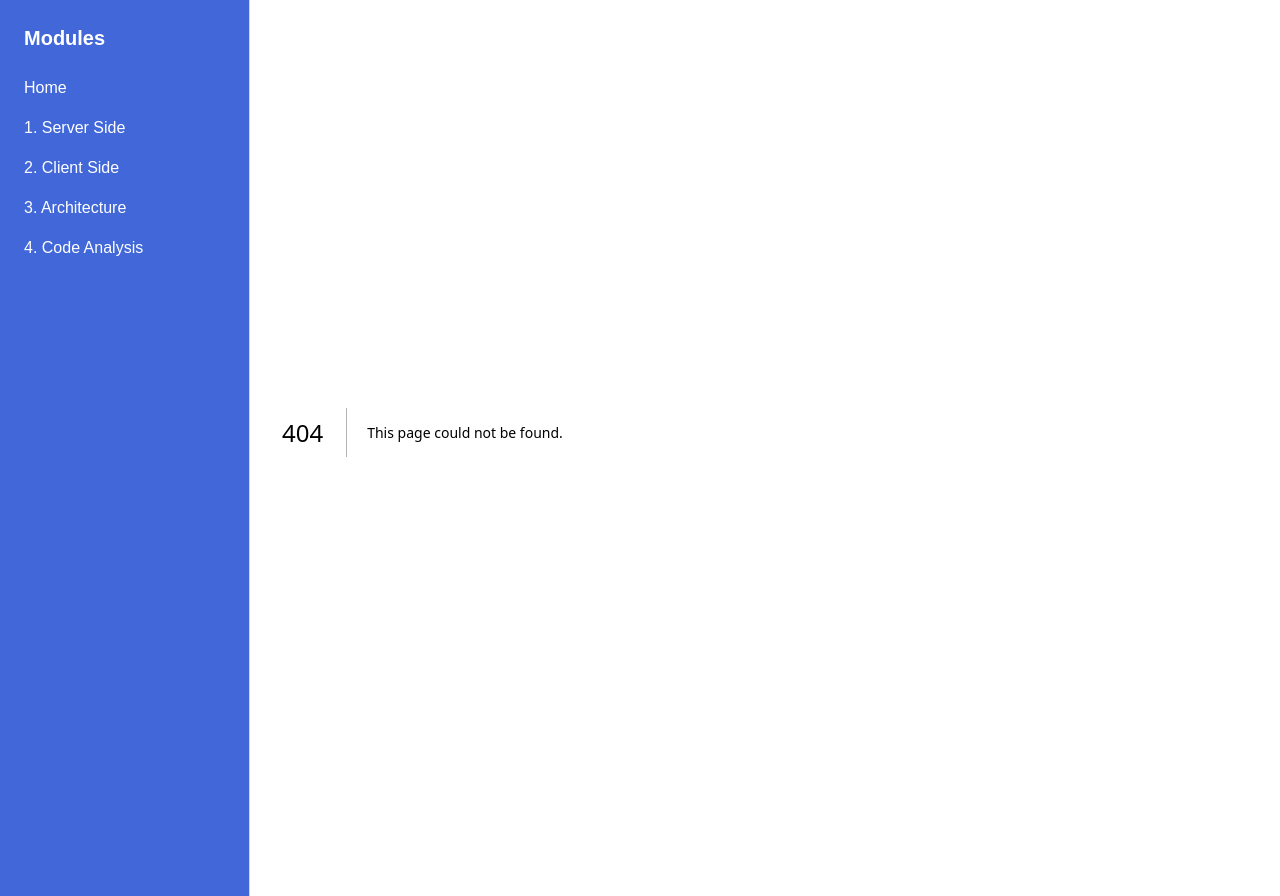
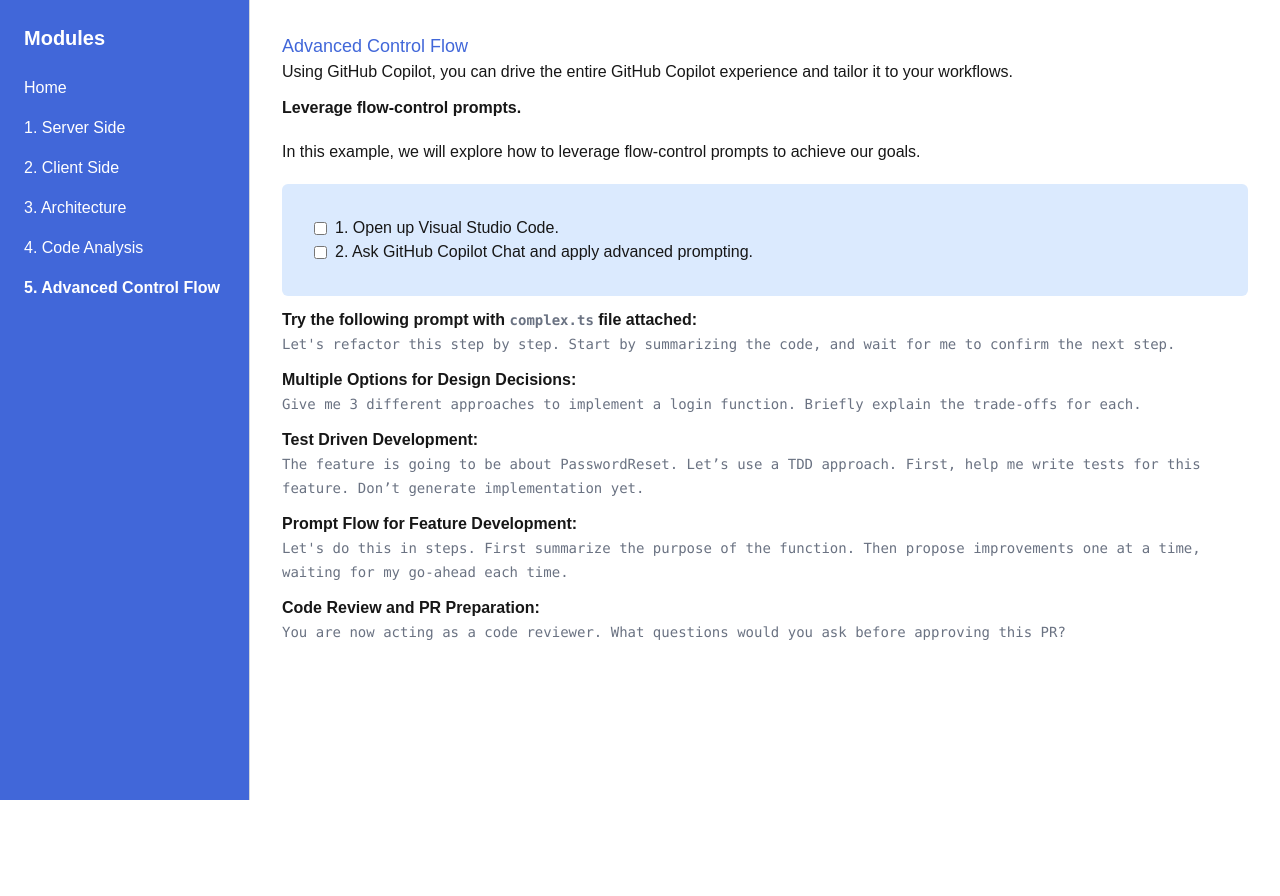
Before and after one commit to dminkovski/ghcp-advanced-ts, a Next.js app: page /advanced-control-flow in a window 1280 px wide. Before the commit this address had no page. After the commit the page ends 800 px from the top, so only its background shows below. Built offline with nearby package versions, Linux system fonts and the light colour scheme.

Commit message:
Advanced Control Flow

```diff
--- /dev/null
+++ b/src/app/advanced-control-flow/page.tsx
@@ -0,0 +1,31 @@
+'use client';
+
+import CodeBlock from "@/components/code-block";
+import { TodoItem, Todos } from "@/components/todo";
+
+export default function Page() {
+  return (
+    <div>
+      <div className=''>
+      <h1 className="text-primary text-lg">Advanced Control Flow</h1>
+      <p>Using GitHub Copilot, you can drive the entire GitHub Copilot experience and tailor it to your workflows.</p>
+      <p className='mt-3 mb-5 text-md font-bold'>Leverage flow-control prompts.</p>
+      <p>In this example, we will explore how to leverage flow-control prompts to achieve our goals.</p>
+      <Todos>
+        <TodoItem>1. Open up Visual Studio Code.</TodoItem>
+        <TodoItem>2. Ask GitHub Copilot Chat and apply advanced prompting.</TodoItem>
+      </Todos>
+      <p className='mt-3 text-md font-bold'>Try the following prompt with <CodeBlock>complex.ts</CodeBlock> file attached:</p>
+      <CodeBlock>{"Let's refactor this step by step. Start by summarizing the code, and wait for me to confirm the next step."}</CodeBlock>
+      <p className='mt-3 text-md font-bold'>Multiple Options for Design Decisions:</p>
+      <CodeBlock>{"Give me 3 different approaches to implement a login function. Briefly explain the trade-offs for each."}</CodeBlock>
+      <p className='mt-3 text-md font-bold'>Test Driven Development:</p>
+      <CodeBlock>{"The feature is going to be about PasswordReset. Let’s use a TDD approach. First, help me write tests for this feature. Don’t generate implementation yet."}</CodeBlock>
+      <p className='mt-3 text-md font-bold'>Prompt Flow for Feature Development:</p>
+      <CodeBlock>{"Let's do this in steps. First summarize the purpose of the function. Then propose improvements one at a time, waiting for my go-ahead each time."}</CodeBlock>
+      <p className='mt-3 text-md font-bold'>Code Review and PR Preparation:</p>
+      <CodeBlock>{"You are now acting as a code reviewer. What questions would you ask before approving this PR?"}</CodeBlock>
+    </div>
+    </div>
+  );
+}
--- a/src/app/architecture/page.tsx
+++ b/src/app/architecture/page.tsx
@@ -1,10 +1,10 @@
 'use client';
 
-import React from 'react';
+import CodeBlock from '@/components/code-block';
 import { TodoItem, Todos } from '@/components/todo';
 import architectureGif from '@public/ghcp-architecture.gif';
 import Image from 'next/image';
-import CodeBlock from '@/components/code-block';
+import React from 'react';
 
 const Instructions = () => {
   return (
@@ -20,9 +20,19 @@
       <TodoItem>4. Ask GitHub Copilot Chat to create a Service Layer for your Users API.</TodoItem>
     </Todos>
     <p className='mt-5 text-md font-bold'>Try the following prompt:</p>
-    <CodeBlock>"Let's create a Service Layer for the Users API."</CodeBlock>
+    <CodeBlock>{"Let's create a Service Layer for the Users API."}</CodeBlock>
+    <p className='mt-5 text-md font-bold'>Now try a better one:</p>
+    <CodeBlock>{"I want a clean service layer for our Users API in TypeScript. It should support create, read, update, delete."}</CodeBlock>
+    <p className='mt-5 text-md font-bold'>Try with Structure:</p>
+    <CodeBlock>{"Generate a UserService class that provides methods like createUser, getUserById, updateUser, and deleteUser."}</CodeBlock>
     <p className='mt-3 text-md font-bold'>Ask follow up questions:</p>
-    <CodeBlock>"How can we make sure it is according to safety best practices?"</CodeBlock>
+    <CodeBlock>{"How can we make sure it is according to safety best practices?"}</CodeBlock>
+    <h1 className="text-primary text-lg mt-5">Prompts Guideline:</h1>
+    <ul>
+    <li>Define the goal more clearly (CRUD, testing, DI, etc.)</li>
+    <li>They hint at file or class structure</li>
+    <li>They allow Copilot to predict your intent more accurately</li>
+    </ul>
     <div className='mt-5 bg-gray-100 p-4 rounded-md'>
         <h1 className="text-primary text-lg mt-5 mb-5">Chat Demo</h1>
         <Image
--- a/src/app/client-side/page.tsx
+++ b/src/app/client-side/page.tsx
@@ -1,23 +1,24 @@
+/* eslint-disable @typescript-eslint/no-unused-vars */
 'use client'
 
-import React, { useState } from 'react';
+import CodeBlock from '@/components/code-block';
+import { TodoItem, Todos } from '@/components/todo';
 import CompletionGif from "@public/ghcp-comment-completion.gif";
 import Image from 'next/image';
-import { Todos, TodoItem } from '@/components/todo';
-import CodeBlock from '@/components/code-block';
+import React, { useState } from 'react';
 
 const Instructions = () => {
   return (
     <div>
       <h1 className="text-primary text-lg">GithubCopilot leverages your Context</h1>
       <p>Go to the source code and implement the handleSearch function in <CodeBlock>src/app/integration/page.tsx</CodeBlock></p>
-      <p className='mt-3 text-md font-bold'>Use comments and try to use autocomplete to achieve the desired outcome.</p>
+      <p className='mt-3 text-md font-bold'>Use comments and try to use autocomplete to achieve the desired outcome:</p>
+      <CodeBlock>{'// OnChange save searchQuery'}</CodeBlock>
       <Todos completedMessage={<div> Congratulations! All todos are completed. <br /><span>Run <CodeBlock>`npm test client-side`</CodeBlock> in VS Code Terminal to check your implementation.</span></div>}>
-          <TodoItem>1. Create a state variable to hold the search query. <CodeBlock>// State variable to hold the search query</CodeBlock></TodoItem>
-          <TodoItem>2. Create a function to handle search input changes. <CodeBlock>// Function to handle search input changes</CodeBlock></TodoItem>
-          <TodoItem>3. Create a function to fetch search results based on the query. <CodeBlock>// Function to fetch search results</CodeBlock></TodoItem>
-          <TodoItem>4. Display the search results dynamically. <CodeBlock>// Display search results</CodeBlock></TodoItem>
-          <TodoItem>5. Add error handling for failed search requests. <CodeBlock>// Handle errors gracefully</CodeBlock></TodoItem>
+          <TodoItem>1. Write a function to handle search input changes. <CodeBlock>{'// OnChange save searchQuery'}</CodeBlock></TodoItem>
+          <TodoItem>2. Write a function to fetch search results based on the query. <CodeBlock>{'// Fetch results from API '}</CodeBlock></TodoItem>
+          <TodoItem>3. Display the search results dynamically. <CodeBlock>{'// Display search results'}</CodeBlock></TodoItem>
+          <TodoItem>4. Add error handling for failed search requests. <CodeBlock>{'// Handle error and display it'}</CodeBlock></TodoItem>
         </Todos>
     </div>
   );
--- /dev/null
+++ b/src/app/code-analysis/components/complex.ts
@@ -0,0 +1,32 @@
+/* eslint-disable @typescript-eslint/no-unused-vars */
+/* eslint-disable prefer-const */
+/* eslint-disable @typescript-eslint/no-explicit-any */
+
+// !!!INSECURE & COMPLEX ON PURPOSE: DO NOT USE IN PRODUCTION
+
+import { NextApiRequest, NextApiResponse } from "next";
+
+let users: any[] = [];
+
+export async function login(req: NextApiRequest,
+  res: NextApiResponse) {
+  try {
+    const { username, password } = req.body;
+    const user = users.find((u) => u.username == username);
+
+    if (!user) {
+      res.status(404).send("User not found");
+      return;
+    }
+    if (user.password != password) {
+      res.status(401).send("Invalid password");
+      return;
+    }
+    const token = Buffer.from(`${username}:${Date.now()}`).toString("base64");
+    console.log("User logged in:", username, "with token:", token);
+
+    res.status(200).send({ token });
+  } catch (e: unknown) {
+    res.status(500).send("Something went wrong");
+  }
+}
--- a/src/app/code-analysis/page.tsx
+++ b/src/app/code-analysis/page.tsx
@@ -1,7 +1,7 @@
 'use client';
 
 import CodeBlock from "@/components/code-block";
-import { Todos, TodoItem } from "@/components/todo";
+import { TodoItem, Todos } from "@/components/todo";
 
 export default function Page() {
   const fetchData = async () => {
@@ -25,9 +25,15 @@
         <TodoItem>3. Ask GitHub Copilot Chat to review specific files or suggest improvements.</TodoItem>
       </Todos>
       <p className='mt-3 text-md font-bold'>Try the following prompt:</p>
-      <CodeBlock>"Can you analyze the code in src/app/code-analysis/page.tsx and suggest improvements?"</CodeBlock>
+      <CodeBlock>{"Can you analyze the code fetchData in src/app/code-analysis/page.tsx and suggest improvements?"}</CodeBlock>
+      <p className='mt-3 text-md font-bold'>Focusing on technical-debt:</p>
+      <CodeBlock>{"Review the fetchData function in src/app/code-analysis/page.tsx for any code smells, unnecessary complexity, or missed abstraction opportunities."}</CodeBlock>
+      <p className='mt-3 text-md font-bold'>Security Review:</p>
+      <CodeBlock>{"Check for potential security in src/app/code-analysis/components/complex.ts issues, such as unsafe inputs, client-side secrets, or unescaped output."}</CodeBlock>
+      <p className='mt-3 text-md font-bold'>Refactoring and Optimization:</p>
+      <CodeBlock>{"Suggest how to refactor src/app/code-analysis/components/complex.ts into smaller, reusable components or hooks, if applicable. Highlight what logic can be extracted."}</CodeBlock>
       <p className='mt-3 text-md font-bold'>Ask follow-up questions:</p>
-      <CodeBlock>"What are the best practices for maintaining clean and readable code?"</CodeBlock>
+      <CodeBlock>{"What are the best practices for maintaining clean and readable code?"}</CodeBlock>
     </div>
     </div>
   );
--- a/src/app/layout.tsx
+++ b/src/app/layout.tsx
@@ -1,14 +1,13 @@
 "use client";
-
-import type { Metadata } from "next";
-import { Geist, Geist_Mono } from "next/font/google";
-import clsx from "clsx";
-import { usePathname } from "next/navigation";
-
-import Link from "next/link";
 
 import "./globals.css";
 import "./colors.css";
+
+import clsx from "clsx";
+import type { Metadata } from "next";
+import { Geist, Geist_Mono } from "next/font/google";
+import Link from "next/link";
+import { usePathname } from "next/navigation";
 
 const geistSans = Geist({
   variable: "--font-geist-sans",
@@ -19,11 +18,6 @@
   variable: "--font-geist-mono",
   subsets: ["latin"],
 });
-
-const metadata: Metadata = {
-  title: "GitHub Copilot Advanced",
-  description: "Learn how to use GitHub Copilot effectively",
-};
 
 export default function RootLayout({
   children,
@@ -81,6 +75,14 @@
               >
                 4. Code Analysis
               </Link>
+              <Link
+                href="/advanced-control-flow"
+                className={clsx("hover:underline", {
+                  "font-bold": activePathname === "/advanced-control-flow",
+                })}
+              >
+                5. Advanced Control Flow
+              </Link>
             </nav>
           </aside>
           <main className="p-8">
--- a/src/app/page.tsx
+++ b/src/app/page.tsx
@@ -1,5 +1,5 @@
+import copilotImage from "@public/copilot.png";
 import Image from "next/image";
-import copilotImage from "@public/copilot.png";
 
 export default function Home() {
   return (
@@ -20,7 +20,7 @@
           Each example demonstrates a specific use case, such as integrating Copilot into your daily workflow, writing code faster, improving developer experience, reducing boilerplate, and onboarding onto new codebases.
         </p>
         <p className="text-black">
-          Follow the links to dive into each scenario and see how Copilot can transform your coding experience.
+          Follow the links on the left to dive into each scenario and see how Copilot can transform your coding experience.
         </p>
     </div>
   );
--- a/src/app/server-side/page.tsx
+++ b/src/app/server-side/page.tsx
@@ -8,16 +8,14 @@
     <div className=''>
     <h1 className="text-primary text-lg">Github Copilot helps you code faster.</h1>
     <p>Go to the source code and implement the validate function in <CodeBlock>src/pages/api/validate-signup-form.ts</CodeBlock> for the form in <CodeBlock>src/app/server-side/components/form.tsx</CodeBlock></p>
-    <p className='mt-3 text-md font-bold'>Leverage autocomplete to achieve the desired outcome.</p>
+    <p className='mt-3 text-md font-bold'>Leverage autocomplete to achieve the desired outcome. Start typing:</p>
+    <CodeBlock>{'if ...'}</CodeBlock>
     <Todos completedMessage={<div> Congratulations! All todos are completed. <br /><span>Run <CodeBlock>npm test server-side</CodeBlock> in VS Code Terminal to check your implementation.</span></div>}>
       <TodoItem>
-          1. Create a function to extract form data from the request body. <CodeBlock>{"// Extract the json body data"}</CodeBlock>
+          1. Validate the username field to be at least 3 letters.
       </TodoItem>
       <TodoItem>
-          2. Validate the username and password field to be at least 3 letters.<CodeBlock>{"// Check username ..."}</CodeBlock>
-      </TodoItem>
-      <TodoItem>
-          3. Return the validation failure or success message.<CodeBlock>{"//..."}</CodeBlock>
+          {'2. Return the validation failure StatusCode:400 ("error") or success message StatusCode:200 ("success").'}
       </TodoItem>
     </Todos>
   </div>
--- a/src/pages/api/validate-signup-form.ts
+++ b/src/pages/api/validate-signup-form.ts
@@ -28,7 +28,6 @@
 
   const { username, email } = req.body;
 
-
   users.push({
     username,
     email,
```
Also changed, not shown: src/app/code-analysis/README.md (deleted).
